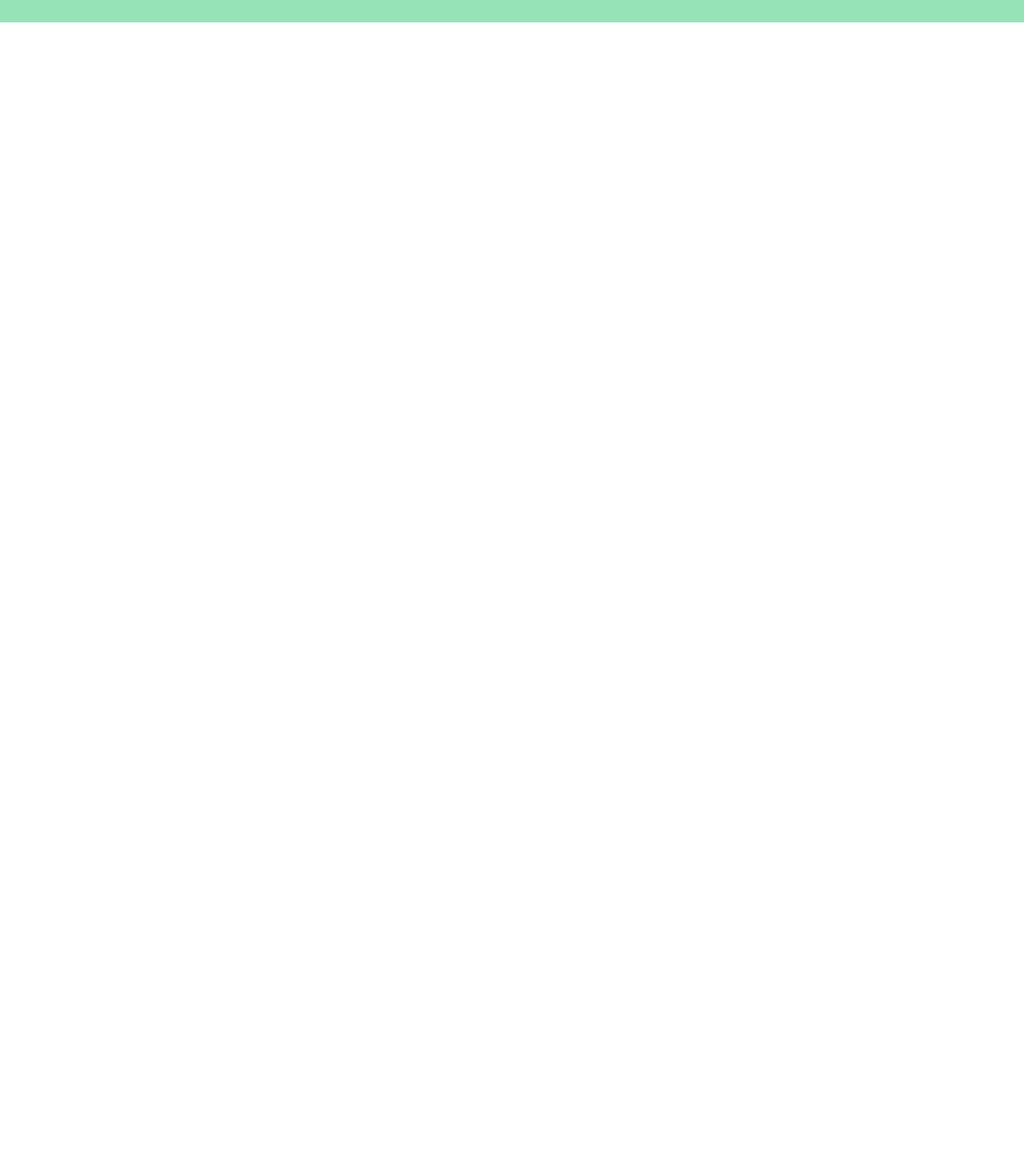
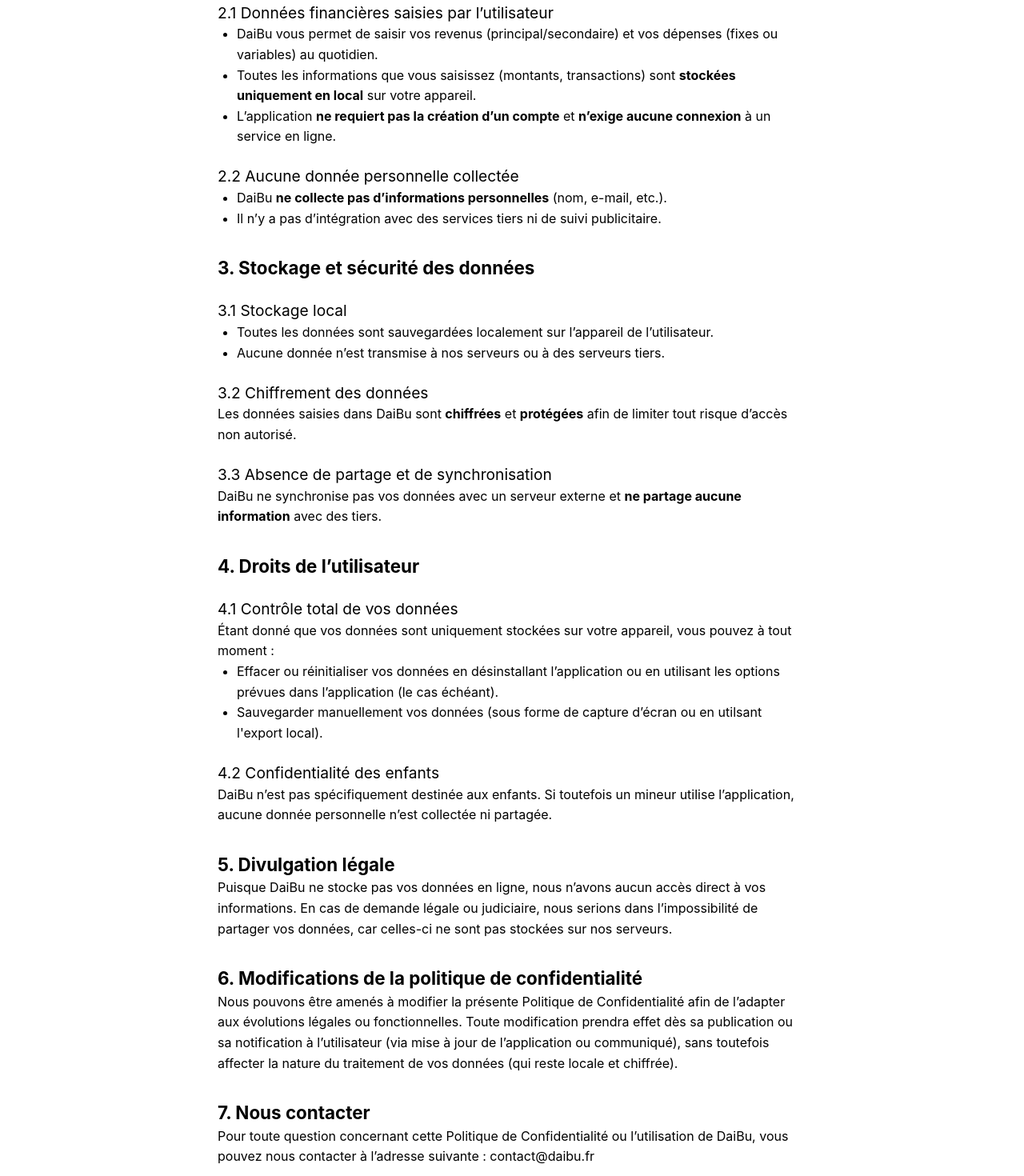
Before and after one commit to AlexandreSiguret/DaiBuWeb, a Nuxt app: page /privacy in a window 1280 px wide. Shown: the part 500-1970 px from the top of the page at 80% size. Before the commit the page ends 800 px from the top, so only its background shows below. Built offline with nearby package versions, Linux system fonts and the light colour scheme.

Commit message:
Ajout des privacy policy

```diff
--- /dev/null
+++ b/pages/privacy.vue
@@ -0,0 +1,141 @@
+<template>
+    <section class="privacy-policy">
+      <h1>Politique de Confidentialité</h1>
+      <p>Date de dernière mise à jour : <strong>03/02/2025</strong></p>
+
+      <h2><strong>1. Introduction</strong></h2>
+      <p>
+        Bienvenue sur DaiBu ! Cette application permet de gérer votre budget de façon
+        simple et journalière. Nous respectons votre vie privée et nous nous engageons
+        à ne <strong>collecter, stocker ou partager aucune</strong> de vos données à
+        des fins extérieures. Cette Politique de Confidentialité explique comment
+        l’application gère vos informations et protège votre vie privée.
+      </p>
+
+      <h2><strong>2. Collecte et utilisation des données</strong></h2>
+      <h3>2.1 Données financières saisies par l’utilisateur</h3>
+      <ul>
+        <li>
+          DaiBu vous permet de saisir vos revenus (principal/secondaire) et
+          vos dépenses (fixes ou variables) au quotidien.
+        </li>
+        <li>
+          Toutes les informations que vous saisissez (montants, transactions)
+          sont <strong>stockées uniquement en local</strong> sur votre appareil.
+        </li>
+        <li>
+          L’application <strong>ne requiert pas la création d’un compte</strong> et
+          <strong>n’exige aucune connexion</strong> à un service en ligne.
+        </li>
+      </ul>
+
+      <h3>2.2 Aucune donnée personnelle collectée</h3>
+      <ul>
+        <li>DaiBu <strong>ne collecte pas d’informations personnelles</strong> (nom, e-mail, etc.).</li>
+        <li>Il n’y a pas d’intégration avec des services tiers ni de suivi publicitaire.</li>
+      </ul>
+
+      <h2><strong>3. Stockage et sécurité des données</strong></h2>
+      <h3>3.1 Stockage local</h3>
+      <ul>
+        <li>Toutes les données sont sauvegardées localement sur l’appareil de l’utilisateur.</li>
+        <li>Aucune donnée n’est transmise à nos serveurs ou à des serveurs tiers.</li>
+      </ul>
+
+      <h3>3.2 Chiffrement des données</h3>
+      <p>
+        Les données saisies dans DaiBu sont <strong>chiffrées</strong> et <strong>protégées</strong>
+        afin de limiter tout risque d’accès non autorisé.
+      </p>
+
+      <h3>3.3 Absence de partage et de synchronisation</h3>
+      <p>
+        DaiBu ne synchronise pas vos données avec un serveur externe et
+        <strong>ne partage aucune information</strong> avec des tiers.
+      </p>
+
+      <h2><strong>4. Droits de l’utilisateur</strong></h2>
+      <h3>4.1 Contrôle total de vos données</h3>
+      <p>
+        Étant donné que vos données sont uniquement stockées sur votre appareil, vous
+        pouvez à tout moment :
+      </p>
+      <ul>
+        <li>
+          Effacer ou réinitialiser vos données en désinstallant l’application ou en
+          utilisant les options prévues dans l’application (le cas échéant).
+        </li>
+        <li>
+          Sauvegarder manuellement vos données (sous forme de capture d’écran ou en utilsant l'export
+          local).
+        </li>
+      </ul>
+
+      <h3>4.2 Confidentialité des enfants</h3>
+      <p>
+        DaiBu n’est pas spécifiquement destinée aux enfants. Si toutefois un mineur
+        utilise l’application, aucune donnée personnelle n’est collectée ni partagée.
+      </p>
+
+      <h2><strong>5. Divulgation légale</strong></h2>
+      <p>
+        Puisque DaiBu ne stocke pas vos données en ligne, nous n’avons aucun accès direct
+        à vos informations. En cas de demande légale ou judiciaire, nous serions dans
+        l’impossibilité de partager vos données, car celles-ci ne sont pas stockées sur
+        nos serveurs.
+      </p>
+
+      <h2><strong>6. Modifications de la politique de confidentialité</strong></h2>
+      <p>
+        Nous pouvons être amenés à modifier la présente Politique de Confidentialité afin
+        de l’adapter aux évolutions légales ou fonctionnelles. Toute modification prendra
+        effet dès sa publication ou sa notification à l’utilisateur (via mise à jour de
+        l’application ou communiqué), sans toutefois affecter la nature du traitement de
+        vos données (qui reste locale et chiffrée).
+      </p>
+
+      <h2><strong>7. Nous contacter</strong></h2>
+      <p>
+        Pour toute question concernant cette Politique de Confidentialité ou l’utilisation
+        de DaiBu, vous pouvez nous contacter à l’adresse suivante :
+        <a href="mailto:contact@daibu.fr">contact@daibu.fr</a>
+      </p>
+    </section>
+  </template>
+
+  <script setup>
+  // Aucune logique particulière ici, cette page ne fait qu'afficher un texte statique
+  </script>
+
+  <style scoped>
+  .privacy-policy {
+    max-width: 800px;
+    margin: 0 auto;
+    padding: 2rem;
+  }
+
+  .privacy-policy h1 {
+    margin-bottom: 1rem;
+    font-size: 2rem;
+  }
+
+  .privacy-policy h2 {
+    margin-top: 2rem;
+    font-size: 1.4rem;
+  }
+
+  .privacy-policy h3 {
+    margin-top: 1.4rem;
+    font-size: 1.2rem;
+  }
+
+  .privacy-policy p,
+  .privacy-policy li {
+    line-height: 1.6;
+  }
+
+  .privacy-policy ul {
+    list-style: disc;
+    margin-left: 1.5rem;
+  }
+  </style>
```
Also changed, not shown: 1 other file (tests, documents, lock files or other folders).
